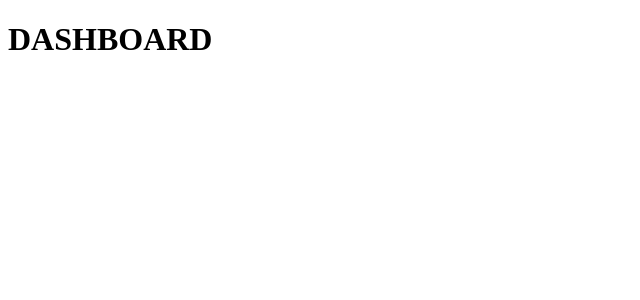
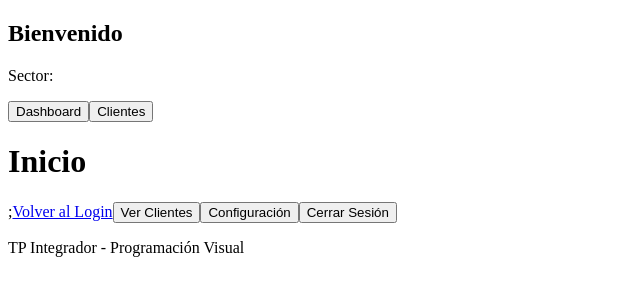
Before and after one commit to MartinAmante/pv_tp_integrador_Grupo09, a React (Vite) app: page /dashboard in a window 1280 px wide. Shown: the top 300 px of the page, without its empty margins (0-640 px from the left). Built offline with nearby package versions, Linux system fonts and the light colour scheme.

Commit message:
avance context, login, header y logout funcionando - MatiasLlampa

```diff
--- a/src/components/layout/Footer.jsx
+++ b/src/components/layout/Footer.jsx
@@ -0,0 +1,9 @@
+const Footer = () => {
+    return (
+        <>
+            <p>TP Integrador - Programación Visual</p>
+        </>
+    );
+}
+
+export default Footer;
--- a/src/components/layout/Header.jsx
+++ b/src/components/layout/Header.jsx
@@ -0,0 +1,14 @@
+import { useContext } from "react";
+import { AdminContext } from "../../context/AdminContext";
+
+const Header = () => {
+    const { admin, setAdmin } = useContext(AdminContext);
+    return (
+        <>
+            <h2>Bienvenido {admin?.nombre}</h2>
+            <p>Sector: {admin?.sector}</p>
+        </>
+    );
+};
+
+export default Header;
--- /dev/null
+++ b/src/components/layout/Nav.jsx
@@ -0,0 +1,12 @@
+import { useNavigate } from "react-router-dom";
+const Nav = () => {
+    const navigate = useNavigate();
+    return (
+        <>
+            <button onClick={() => navigate("/dashboard")}>Dashboard</button>
+            <button onClick={() => navigate("/clientes")}>Clientes</button>
+        </>
+    );
+}
+
+export default Nav;
--- a/src/context/AdminContext.jsx
+++ b/src/context/AdminContext.jsx
@@ -0,0 +1,12 @@
+import { createContext } from "react";
+import { useState } from "react";
+export const AdminContext = createContext();
+
+export const AdminProvider = ({children}) => {
+    const [admin, setAdmin] = useState(null);
+    return (
+        <AdminContext.Provider value={{admin, setAdmin}}>
+            {children}
+        </AdminContext.Provider>
+    )
+};
--- a/src/main.jsx
+++ b/src/main.jsx
@@ -1,10 +1,13 @@
 import { StrictMode } from 'react'
 import { createRoot } from 'react-dom/client'
 import App from './App.jsx'
+import { AdminProvider } from './context/AdminContext.jsx';
 
 createRoot(document.getElementById('root')).render(
+  <AdminProvider>
   <StrictMode>
     <App />
-  </StrictMode>,
+  </StrictMode>
+  </AdminProvider>
 
 );
--- a/src/views/Dashboard.jsx
+++ b/src/views/Dashboard.jsx
@@ -1,5 +1,46 @@
-function Dashboard() {
-    return <h1>DASHBOARD</h1>;
+import { Link } from "react-router-dom";
+import { useNavigate } from "react-router-dom";
+import Header from "../components/layout/Header";
+import Nav from "../components/layout/Nav";
+import Footer from "../components/layout/Footer";
+import { useContext } from "react";
+import { AdminContext } from "../context/AdminContext";
+
+
+const Dashboard = () => {
+    const { setAdmin } = useContext(AdminContext);
+    /*const nombre = "Matias"
+    const sector = "Soporte"*/
+    const navigate = useNavigate();
+    const irClientes = () => {
+        navigate("/clientes")
+    }
+    const cerrarSesion = () => {
+    setAdmin(null);
+    navigate("/login");
+    };
+    console.log("Render Dashboard");
+    return (
+    <>
+    <Header /*nombre={nombre}
+            sector={sector}*//>
+    <Nav />
+    <h1>Inicio</h1>;
+    <Link to="/login">
+    Volver al Login
+    </Link>
+        <button onClick={irClientes}>
+            Ver Clientes
+        </button>
+        <button>
+            Configuración
+        </button>
+        <button onClick={cerrarSesion}>
+            Cerrar Sesión
+        </button>
+    <Footer />
+    </>
+    );
 }
 
 export default Dashboard;
--- a/src/views/DetalleCliente.jsx
+++ b/src/views/DetalleCliente.jsx
@@ -1,5 +1,25 @@
-function DetalleCliente() {
-    return <h1>DETALLE CLIENTE</h1>;
+import { useNavigate } from "react-router-dom";
+import Header from "../components/layout/Header";
+import Nav from "../components/layout/Nav";
+import Footer from "../components/layout/Footer";
+
+const DetalleCliente = () => {
+    const navigate = useNavigate();
+    const volverClientes = () => {
+        navigate("/clientes");
+    }
+    return (
+    <>
+    <Header nombre="Matias"
+            sector="Soporte"/>
+    <Nav />
+    <h1>DETALLE CLIENTE</h1>;
+    <button onClick={volverClientes}>
+            Volver al listado de clientes
+        </button>
+    <Footer />
+    </>
+    )
 }
 
 export default DetalleCliente;
--- a/src/views/ListaCliente.jsx
+++ b/src/views/ListaCliente.jsx
@@ -1,5 +1,32 @@
-function ListaCliente() {
-    return <h1>CLIENTES</h1>
+import { useNavigate } from "react-router-dom";
+import Header from "../components/layout/Header";
+import Nav from "../components/layout/Nav";
+import Footer from "../components/layout/Footer";
+
+const ListaCliente = () => {
+    const navigate = useNavigate();
+    const volverInicio = () => {
+        navigate("/dashboard");
+    }
+    const verCliente = () => {
+        navigate("/clientes/:id");
+    }
+    return (
+        <>
+        <Header nombre="Matias"
+            sector="Soporte"/>
+        <Nav />
+        <h1>CLIENTES</h1>
+        <button onClick={volverInicio}>
+            Volver al inicio
+        </button>
+        <button onClick={verCliente}>
+            Ver Cliente
+        </button>
+        <Footer />
+        </>
+    )
+
 }
 
 export default ListaCliente;
--- a/src/views/Login.jsx
+++ b/src/views/Login.jsx
@@ -1,5 +1,80 @@
-function Login() {
-    return <h1>LOGIN</h1>;
+/*import { Link } from "react-router-dom";*/
+import { useNavigate } from "react-router-dom";
+import { useState, useContext} from "react";
+import { AdminContext } from "../context/AdminContext";
+    const Login = () => {
+    const navigate = useNavigate();
+    const { setAdmin } = useContext(AdminContext);
+    /*const contexto = useContext(AdminContext);
+    console.log("Contexto:", contexto);*/
+
+    const ingresar = () => {
+        if (nombre.trim() === "") {
+            alert("Debe ingresar un nombre");
+            return;
+        }
+
+        if (sector === "") {
+            alert("Debe seleccionar un cargo");
+            return;
+        }
+        setAdmin({
+            nombre,
+            sector
+        });
+        navigate("/dashboard");
+    };
+
+    const [nombre, setNombre] = useState("");
+    const [sector, setSector] = useState("");
+
+    return (
+        <>
+        <h1>LOGIN</h1>
+
+
+        <div>
+            <label>Nombre:</label>
+            <input
+            type="text"
+            name="nombre"
+            value={nombre}
+            onChange={(e) => setNombre(e.target.value)}
+            required
+            />
+        </div>
+        <br />
+        <div>
+            <label>Sector:</label>
+            <select
+                value={sector}
+                onChange={(e) => setSector(e.target.value)}
+            >
+                <option value="" disabled hidden>Cargo</option>
+                <option value="Soporte">Soporte</option>
+                <option value="Gerencia">Gerencia</option>
+            </select>
+        </div>
+        <button onClick={ingresar}>
+            Ingresar
+        </button>
+        </>
+    );
 }
 
+
+/*function Login() {
+    console.log("Render Login");
+    return (
+        <>
+            <h1>LOGIN</h1>;
+            <Link to="/dashboard">
+            Ir al Dashboard
+            </Link>
+        </>
+    );
+}*/
+
+
+
 export default Login;
```
